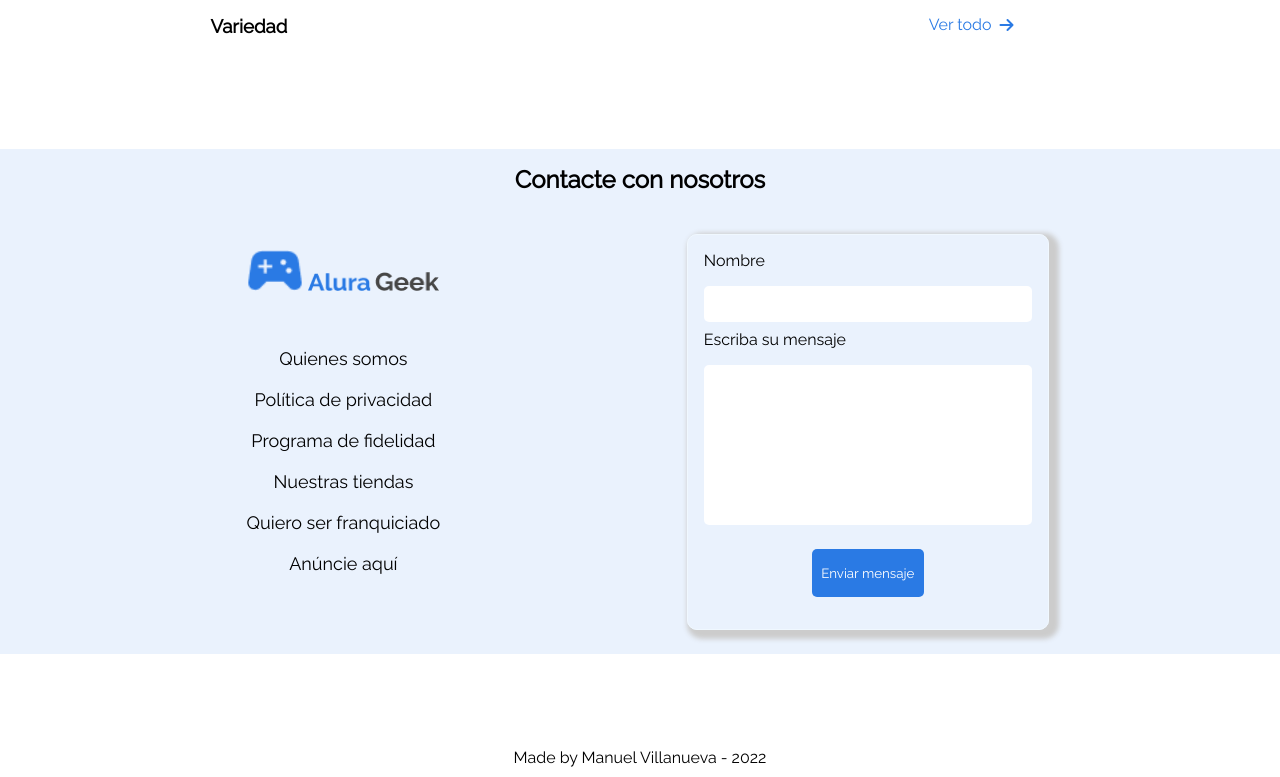
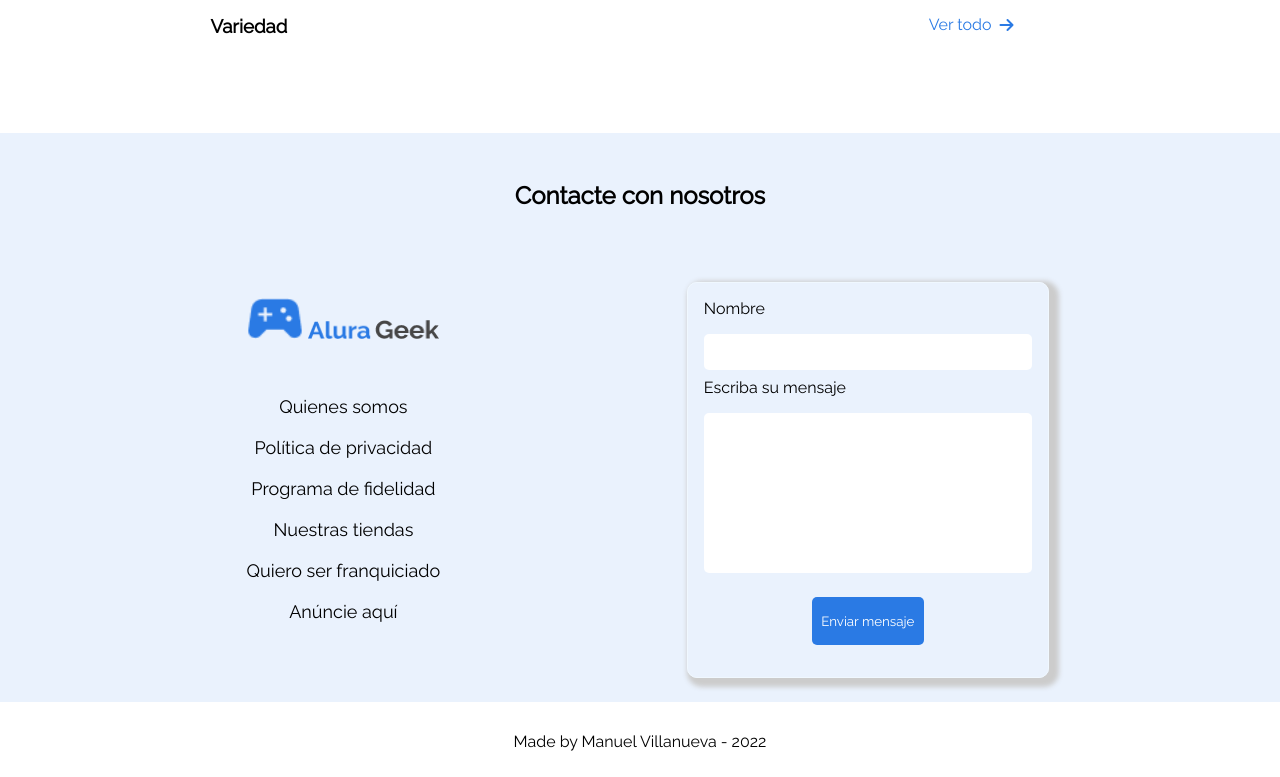
Before and after one commit to ManuVillanueva/Proyecto-4-ecommerce-ONE, a website with bundled scripts: page index.html in a window 1280 px wide. Shown: the part 1580-2357 px from the top of the page. Built offline with nearby package versions, Linux system fonts and the light colour scheme; data requests are answered from the project's data file; files whose address does not match are found by name.

Commit message:
Arreglo el margin de la sección contact de la paginas add-product y product-page

```diff
--- a/css/contact.css
+++ b/css/contact.css
@@ -136,12 +136,9 @@
 
 @media screen and (min-width: 1024px) {
 
-  .contact {
-    margin: 4rem auto;
-  }
-
   .contact h2 {
     text-align: center;
+    margin: 3rem 0;
   }
 
   .contact__container {
```
